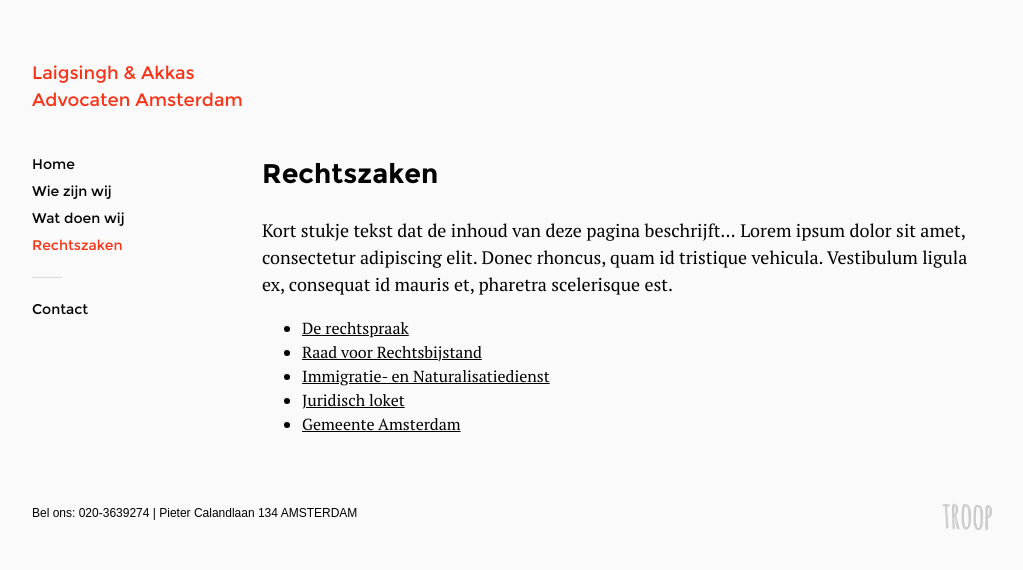
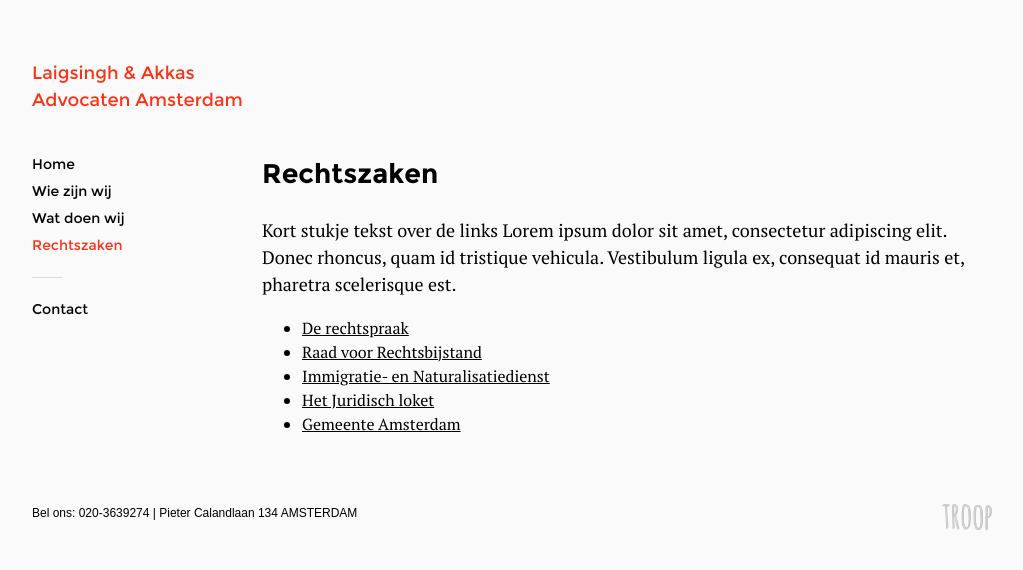
Before and after one commit to taha-design/laigsinghakkasadvocaten.nl, a Jekyll site: the page built from rechtszaken.html, in a window 1280 px wide. Shown: the top 570 px of the page, without its empty margins (128-1151 px from the left). Built offline with Jekyll 4.4.1, drawn with Linux system fonts in a browser that asks for light colours.

Commit message:
update text

```diff
--- a/rechtszaken.html
+++ b/rechtszaken.html
@@ -6,12 +6,12 @@ permalink: /rechtszaken/
 
 <h2>Rechtszaken</h2>
 
-<p class="lead">Kort stukje tekst dat de inhoud van deze pagina beschrijft… Lorem ipsum dolor sit amet, consectetur adipiscing elit. Donec rhoncus, quam id tristique vehicula. Vestibulum ligula ex, consequat id mauris et, pharetra scelerisque est.</p>
+<p class="lead">Kort stukje tekst over de links Lorem ipsum dolor sit amet, consectetur adipiscing elit. Donec rhoncus, quam id tristique vehicula. Vestibulum ligula ex, consequat id mauris et, pharetra scelerisque est.</p>
 
 <ul>
   <li><a href="https://www.rechtspraak.nl/">De rechtspraak</a></li>
   <li><a href="http://www.rvr.org">Raad voor Rechtsbijstand</a></li>
   <li><a href="https://ind.nl/">Immigratie- en Naturalisatiedienst</a></li>
-  <li><a href="https://www.juridischloket.nl/">Juridisch loket</a></li>
+  <li><a href="https://www.juridischloket.nl/">Het Juridisch loket</a></li>
   <li><a href="https://www.amsterdam.nl/">Gemeente Amsterdam</a></li>
 </ul>
```
Also changed, not shown: 1 other file.
